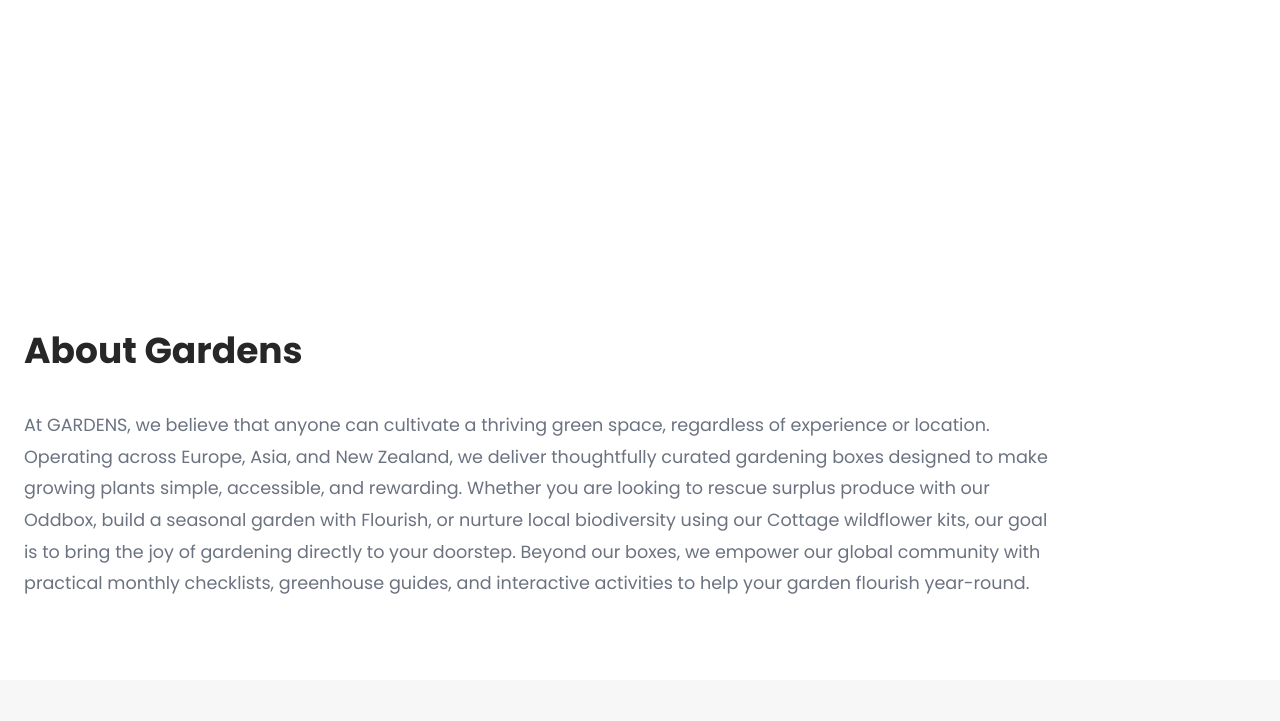
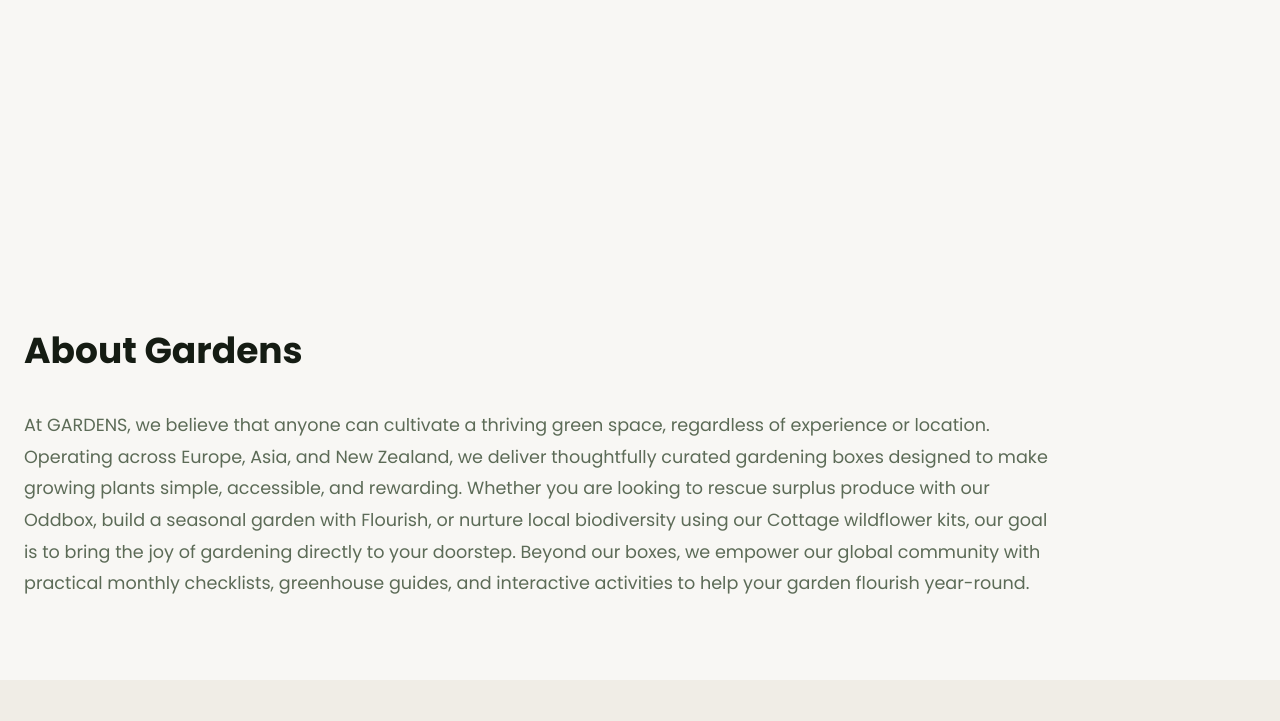
Before and after one commit to SA-Faizeen/Gardens-Website, a plain HTML site: page index.html in a window 1280 px wide. Shown: the part 557-1278 px from the top of the page. Drawn offline with Linux system fonts and the light colour scheme.

Commit message:
changed the color scheme to better fit a gardening website

```diff
--- a/css/style.css
+++ b/css/style.css
@@ -3,31 +3,31 @@
 :root {
   /* Enables native browser dark mode support for light-dark() */
   color-scheme: light dark;
-  --bg-primary: light-dark(#ffffff, #1e293b);
-  --bg-alt: light-dark(#f7f7f7, #0f172a);
-  --card-bg: light-dark(#ffffff, #1e293b);
-  --text-primary: light-dark(#272727, #ffffff);
-  --text-muted: light-dark(#6b7280, #94a3b8);
-  --brand-color: light-dark(#22c55e, #4ade80);
-  --brand-color-dark: light-dark(#16a34a, #22c55e);
-  --border-color: light-dark(#e5e7eb, rgba(255, 255, 255, 0.1));
-  --nav-bg: light-dark(rgba(247, 247, 247, 0.35), rgba(30, 41, 59, 0.35));
-  --nav-text: light-dark(#1f2937, #ffffff);
+  --bg-primary: light-dark(#f8f7f4, #0d1510);
+  --bg-alt: light-dark(#f0ede6, #131d16);
+  --card-bg: light-dark(#ffffff, #17241c);
+  --text-primary: light-dark(#151c13, #f0f4ed);
+  --text-muted: light-dark(#5c6b57, #9ab392);
+  --brand-color: light-dark(#33733d, #52cc65);
+  --brand-color-dark: light-dark(#26592f, #3ea64f);
+  --border-color: light-dark(#d6d3cc, rgba(82, 204, 101, 0.2));
+  --nav-bg: light-dark(rgba(248, 247, 244, 0.85), rgba(13, 21, 16, 0.85));
+  --nav-text: light-dark(#151c13, #f0f4ed);
   --hero-overlay: light-dark(
-    linear-gradient(135deg, rgba(247, 247, 247, 0.75), rgba(220, 220, 220, 0.85)),
-    linear-gradient(135deg, rgba(22, 163, 74, 0.75), rgba(15, 23, 42, 0.85))
+    linear-gradient(135deg, rgba(248, 247, 244, 0.78), rgba(220, 215, 205, 0.88)),
+    linear-gradient(135deg, rgba(20, 45, 25, 0.82), rgba(13, 21, 16, 0.92))
   );
   --btn-sec-bg: light-dark(
-    rgba(255, 255, 255, 0.65),
-    rgba(255, 255, 255, 0.15)
+    rgba(255, 255, 255, 0.75),
+    rgba(82, 204, 101, 0.1)
   );
-  --btn-sec-text: light-dark(#272727, #ffffff);
-  --btn-sec-border: light-dark(rgba(0, 0, 0, 0.35), rgba(255, 255, 255, 0.4));
-  --banner-bg: light-dark(rgba(126, 42, 12, 0.2), rgba(126, 42, 12, 0.35));
-  --banner-border: light-dark(rgba(68, 19, 6, 0.3), rgba(255, 255, 255, 0.15));
-  --banner-text: light-dark(#000000, #ffffff);
-  --input-bg: light-dark(#ffffff, #1e293b);
-  --icon-bg: light-dark(#e6f4ea, rgba(255, 255, 255, 0.08));
+  --btn-sec-text: light-dark(#151c13, #f0f4ed);
+  --btn-sec-border: light-dark(rgba(51, 115, 61, 0.25), rgba(82, 204, 101, 0.35));
+  --banner-bg: light-dark(rgba(180, 80, 30, 0.10), rgba(210, 95, 35, 0.18));
+  --banner-border: light-dark(rgba(160, 70, 25, 0.22), rgba(210, 95, 35, 0.35));
+  --banner-text: light-dark(#151c13, #f0f4ed);
+  --input-bg: light-dark(#ffffff, #17241c);
+  --icon-bg: light-dark(#e4ede6, rgba(82, 204, 101, 0.12));
 }
 
 /* Force light or dark mode when toggling via dataset */
@@ -364,17 +364,17 @@ nav ul {
 }
 
 .btn-banner {
-  background-color: #ea580c;
+  background-color: #d25f23;
   color: #ffffff;
   padding: 0.6rem 1.8rem;
   white-space: nowrap;
   &:hover {
-    background-color: #c2410c;
+    background-color: #e66d2c;
   }
 
   &:focus-visible {
     outline-offset: 2px;
-    outline: 2px solid #ea580c;
+    outline: 2px solid #d25f23;
   }
 }
 
--- a/index.html
+++ b/index.html
@@ -10,8 +10,7 @@
     />
     <meta property="og:type" content="website" />
     <meta property="og:title" content="Gardens" />
-    <meta name="theme-color" content="#16a34a" />
-    <meta property="og:image" content="https://cdn.discordapp.com/attachments/1459844070284329077/1557314710829797437/leaf.png">
+    <meta name="theme-color" content="#3ea64f" />
       <meta property="og:description"
       content="Grow your own garden, no experience needed"
     />
```
